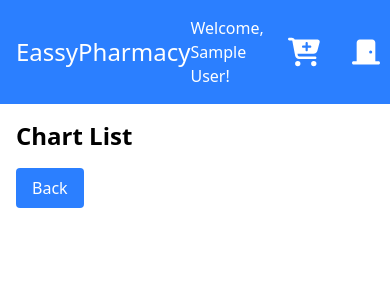
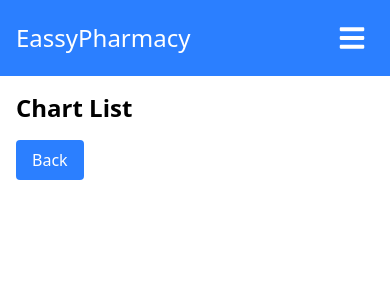
Before and after one commit to 0408petrus/easy-pharmacy-app, a React (Vite) app in the folder easy-pharmacy-app/: page /chart in a window 390 px wide. Shown: the top 300 px of the page. Built offline with nearby package versions, Linux system fonts and the light colour scheme; sample sign-in values are in the browser's storage.

Commit message:
Feat:Responsive UI

```diff
--- a/easy-pharmacy-app/src/components/Header.tsx
+++ b/easy-pharmacy-app/src/components/Header.tsx
@@ -1,13 +1,15 @@
 import { Link, useNavigate } from "react-router";
 import Input from "./UI/Input";
-
-import {FaCartPlus, FaDoorClosed } from 'react-icons/fa6'
+import { FaCartPlus, FaDoorClosed, FaDoorOpen, FaBars, FaTimes } from 'react-icons/fa';
+import { useState } from "react";
 
 interface HeaderProps {
   onSearch?: (value: string) => void;
 }
 
 export default function Header({ onSearch }: HeaderProps) {
+  const [isHovered, setIsHovered] = useState(false);
+  const [isMenuOpen, setIsMenuOpen] = useState(false);
   const navigate = useNavigate();
   const user = JSON.parse(localStorage.getItem("user") ?? "{}");
 
@@ -18,13 +20,46 @@ export default function Header({ onSearch }: HeaderProps) {
   }
 
   return (
-    <header className="bg-blue-500 text-white p-4 flex justify-between items-center">
+    <header className="bg-blue-500 text-white p-4 flex justify-between items-center relative z-50">
       <div className="text-2xl">
         <Link to="/" className="hover:text-blue-300 transition-colors duration-300">EassyPharmacy</Link>
       </div>
 
       <div className="flex gap-4 justify-center items-center">
-        {onSearch && (<Input
+        {onSearch && (
+          <Input
+            placeholder="Search"
+            onChange={(value: string) => onSearch(value)}
+            className="hidden md:block w-[200px]"
+          />
+        )}
+        <div className="hidden md:block">Welcome, {user.name}!</div>
+        <button
+          onClick={() => navigate("/chart")}
+          className="hidden md:flex items-center gap-2 hover:bg-blue-400 p-2 rounded transition-all duration-300"
+        >
+          <FaCartPlus className="h-7 w-7"/>
+        </button>
+        <button
+          onClick={logout}
+          onMouseEnter={() => setIsHovered(true)}
+          onMouseLeave={() => setIsHovered(false)}
+          className="hidden md:flex items-center gap-2 hover:bg-blue-400 p-2 rounded transition-all duration-300"
+        >
+          {isHovered ? <FaDoorOpen className="h-7 w-7"/> : <FaDoorClosed className="h-7 w-7"/>}
+        </button>
+        <button
+          onClick={() => setIsMenuOpen(!isMenuOpen)}
+          className="md:hidden flex items-center gap-2 hover:bg-blue-400 p-2 rounded transition-all duration-300"
+        >
+          {isMenuOpen ? <FaTimes className="h-7 w-7"/> : <FaBars className="h-7 w-7"/>}
+        </button>
+      </div>
+
+      {isMenuOpen && (
+        <div className="absolute top-16 left-0 w-full bg-blue-500 text-white flex flex-col items-center gap-4 p-4 md:hidden z-50">
+          {onSearch && (
+            <Input
               placeholder="Search"
               onChange={(value: string) => onSearch(value)}
               className="w-[200px]"
@@ -35,16 +70,18 @@ export default function Header({ onSearch }: HeaderProps) {
             onClick={() => navigate("/chart")}
             className="flex items-center gap-2 hover:bg-blue-400 p-2 rounded transition-all duration-300"
           >
-          <FaCartPlus className="h-8 w-8"/>
+            <FaCartPlus className="h-7 w-7"/>
           </button>
-
           <button
             onClick={logout}
+            onMouseEnter={() => setIsHovered(true)}
+            onMouseLeave={() => setIsHovered(false)}
             className="flex items-center gap-2 hover:bg-blue-400 p-2 rounded transition-all duration-300"
           >
-          <FaDoorClosed className="h-7 w-7"/>
+            {isHovered ? <FaDoorOpen className="h-7 w-7"/> : <FaDoorClosed className="h-7 w-7"/>}
           </button>
         </div>
+      )}
     </header>
   );
 }
--- a/easy-pharmacy-app/src/pages/DrugList.tsx
+++ b/easy-pharmacy-app/src/pages/DrugList.tsx
@@ -50,10 +50,10 @@ export default function DrugList() {
       <div className="flex gap-2 justify-center my-8">
       </div>
 
-      <div className="max-w-[1024px] m-auto flex flex-wrap gap-8 justify-center">
+      <div className="max-w-[1024px] m-auto flex flex-wrap gap-8 justify-center px-4 md:px-0">
         {filteredDrugs.map((drug) => {
           return (
-            <div className="border border-slate-300 w-[320px] rounded-lg" key={drug.id} onClick={() => {
+            <div className="border border-slate-300 w-full sm:w-[320px] rounded-lg" key={drug.id} onClick={() => {
               console.log('Drug clicked', drug.title)
               logRef.current.push(drug.title)
               console.log(logRef.current)
```
Lines whose indentation alone changed are shown as unchanged.
